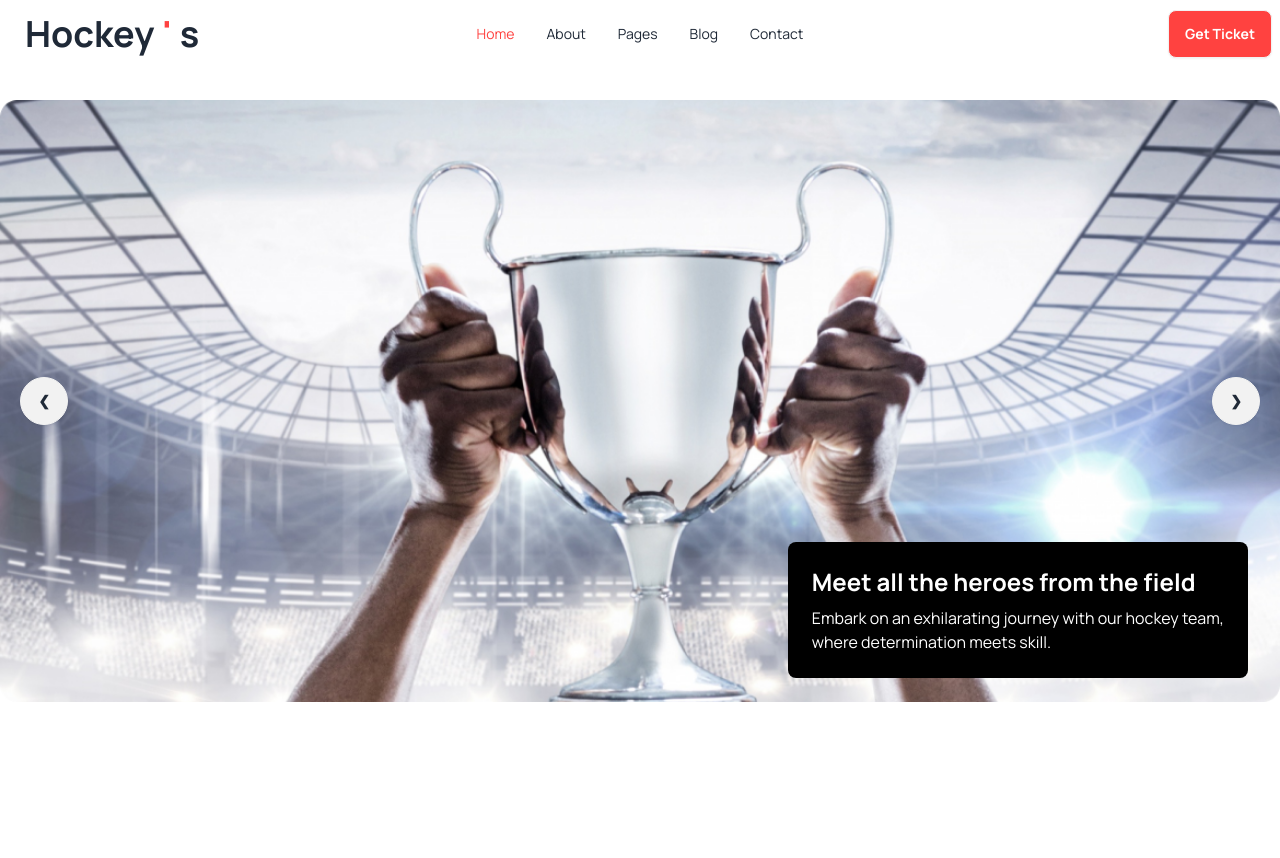
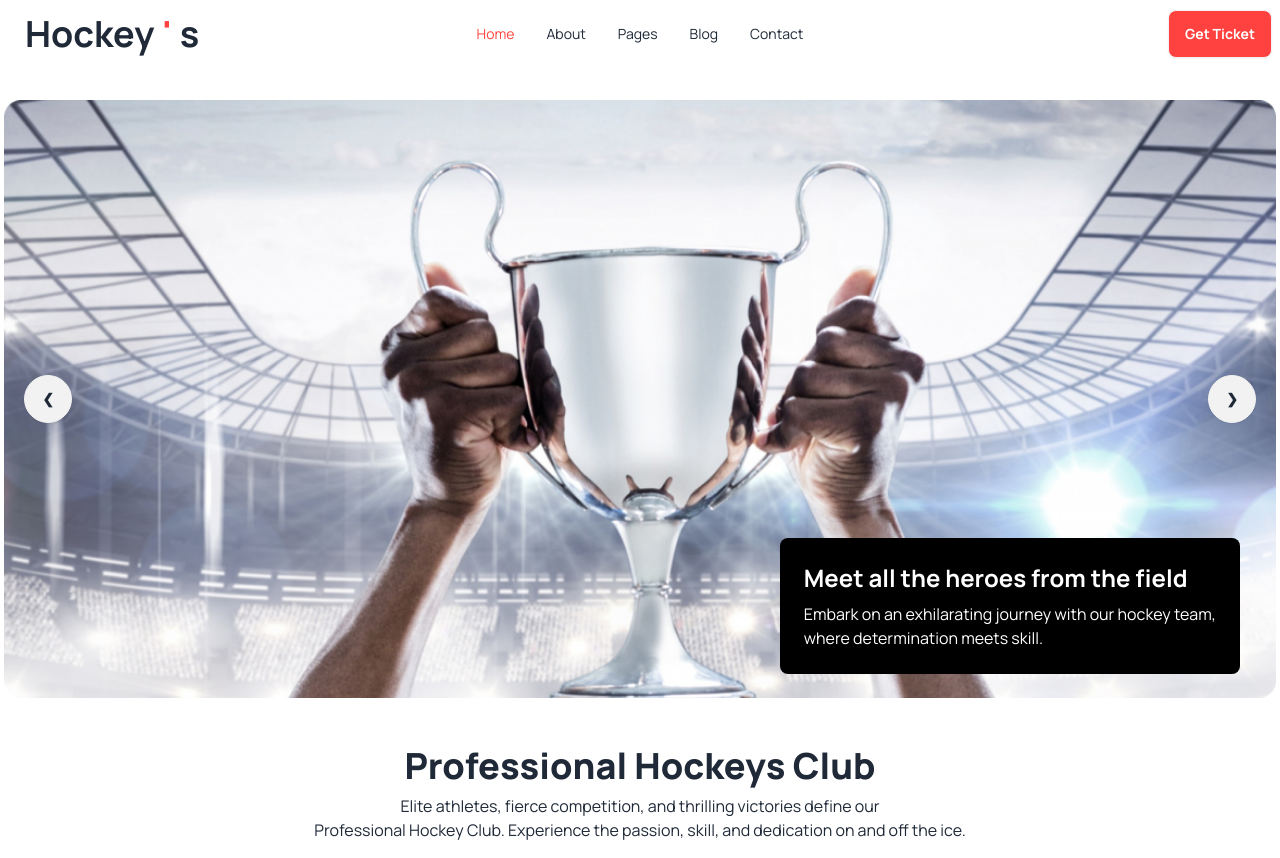
Before and after one commit to HimelMuktadir/hockey-assignment, a plain HTML site: page index.html in a window 1280 px wide. Before the commit the page ends 800 px from the top, so only its background shows below. Drawn offline with nearby package versions, Linux system fonts and the light colour scheme.

Commit message:
commit professional sec

```diff
--- a/index.html
+++ b/index.html
@@ -52,7 +52,7 @@
 
         <!-- banner section  -->
 
-        <div class="relative">
+        <div class="relative mx-1">
             <div class="carousel w-full mt-8 mb-8">
                 <div id="slide1" class="carousel-item relative w-full">
                   <img src="./resource/Images/b-1.png" class="w-full" />
@@ -69,7 +69,7 @@
                   </div>
                 </div>
               </div>
-              <div class="absolute bottom-14 right-8 bg-black text-white min-w-min p-6 rounded-lg">
+              <div class="lg:absolute bottom-14 right-8 bg-black text-white min-w-min p-6 rounded-lg mx-1">
                 <h1 class="text-2xl font-bold">Meet all the heroes from the field</h1>
                 <p class="text-base mt-2">Embark on an exhilarating journey with our hockey team,<br> where determination meets skill.
             </div>
@@ -79,8 +79,12 @@
     </header>
 
 
+    <main>
 
-    <main>
+        <div class="text-center my-4 ">
+            <h1 class="text-4xl font-extrabold">Professional Hockeys Club</h1>
+            <p class="text-base font-medium mt-2">Elite athletes, fierce competition, and thrilling victories define our <br> Professional Hockey Club. Experience the passion, skill, and dedication on and off the ice.</p>
+        </div>
 
     </main>
 
```
